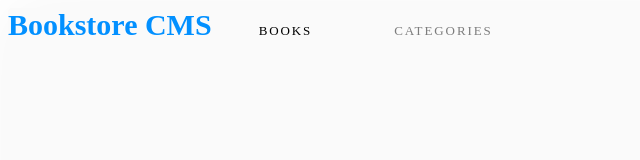
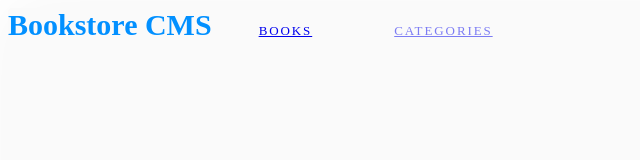
Before and after one commit to ahmedadel56/Book-Store, a React (Create React App) app: page / in a window 1280 px wide. Shown: the top 160 px of the page, without its empty margins (0-640 px from the left). Built offline with nearby package versions, Linux system fonts and the light colour scheme.

Commit message:
Add react routing

```diff
--- a/package.json
+++ b/package.json
@@ -9,7 +9,7 @@
     "react": "^17.0.2",
     "react-dom": "^17.0.2",
     "react-redux": "^7.2.6",
-    "react-router-dom": "^6.0.1",
+    "react-router-dom": "^5.2.0",
     "react-scripts": "4.0.3",
     "web-vitals": "^1.1.2"
   },
--- a/src/components/App.js
+++ b/src/components/App.js
@@ -1,12 +1,23 @@
 import '../components-style/App.css'
 import Nav from './Nav';
+import Books from './Books';
+import Categories from './Categories'
+import { BrowserRouter, Route, Switch } from 'react-router-dom';
 const App = () => {
   return (
-    <div className="App">
-      <header className="App-header">
-       <Nav />
-      </header>
-    </div>
+    <BrowserRouter>
+      <div className="App">
+          <Nav />
+          <Switch>
+            <Route exact path="/">
+                <Books />
+            </Route>
+            <Route path="/categories">
+                <Categories />
+            </Route>
+          </Switch>
+      </div>
+    </BrowserRouter>
   );
 }
 
--- /dev/null
+++ b/src/components/Books.js
@@ -0,0 +1,9 @@
+import React from 'react'
+
+export default function Books() {
+    return (
+        <div>
+
+        </div>
+    )
+}
--- /dev/null
+++ b/src/components/Categories.js
@@ -0,0 +1,9 @@
+import React from 'react'
+
+export default function Categories() {
+    return (
+        <div>
+
+        </div>
+    )
+}
--- a/src/components/Nav.js
+++ b/src/components/Nav.js
@@ -1,21 +1,23 @@
-import React from 'react'
+import React from 'react';
+import { NavLink } from 'react-router-dom';
 import '../components-style/Nav.css';
 export default function Nav() {
     return (
         <div>
             <div className="panel-bg">
-                <span className="Bookstore-CMS Text-Style-5">
+                <span className="Bookstore-CMS ">
                     Bookstore CMS
                 </span>
-                <span className="BOOKS Text-Style-7">
-                    BOOKS
-                </span>
-                <span className="CATEGORIES Text-Style-7">
-                    CATEGORIES
-                </span>
-                <div className="Oval">
-                <div className="Mask"></div>
-                </div>
+                <NavLink to="/" className="NavLink" activeClassName="is-active" exact>
+                    <span className="BOOKS ">
+                        BOOKS
+                    </span>
+                </NavLink>
+                <NavLink to="/categories" className="NavLink" activeClassName="is-active">
+                    <span className="CATEGORIES ">
+                        CATEGORIES
+                    </span>
+                </NavLink>
             </div>
         </div>
     )
```
Also changed, not shown: 1 other file (tests, documents, lock files or other folders).
